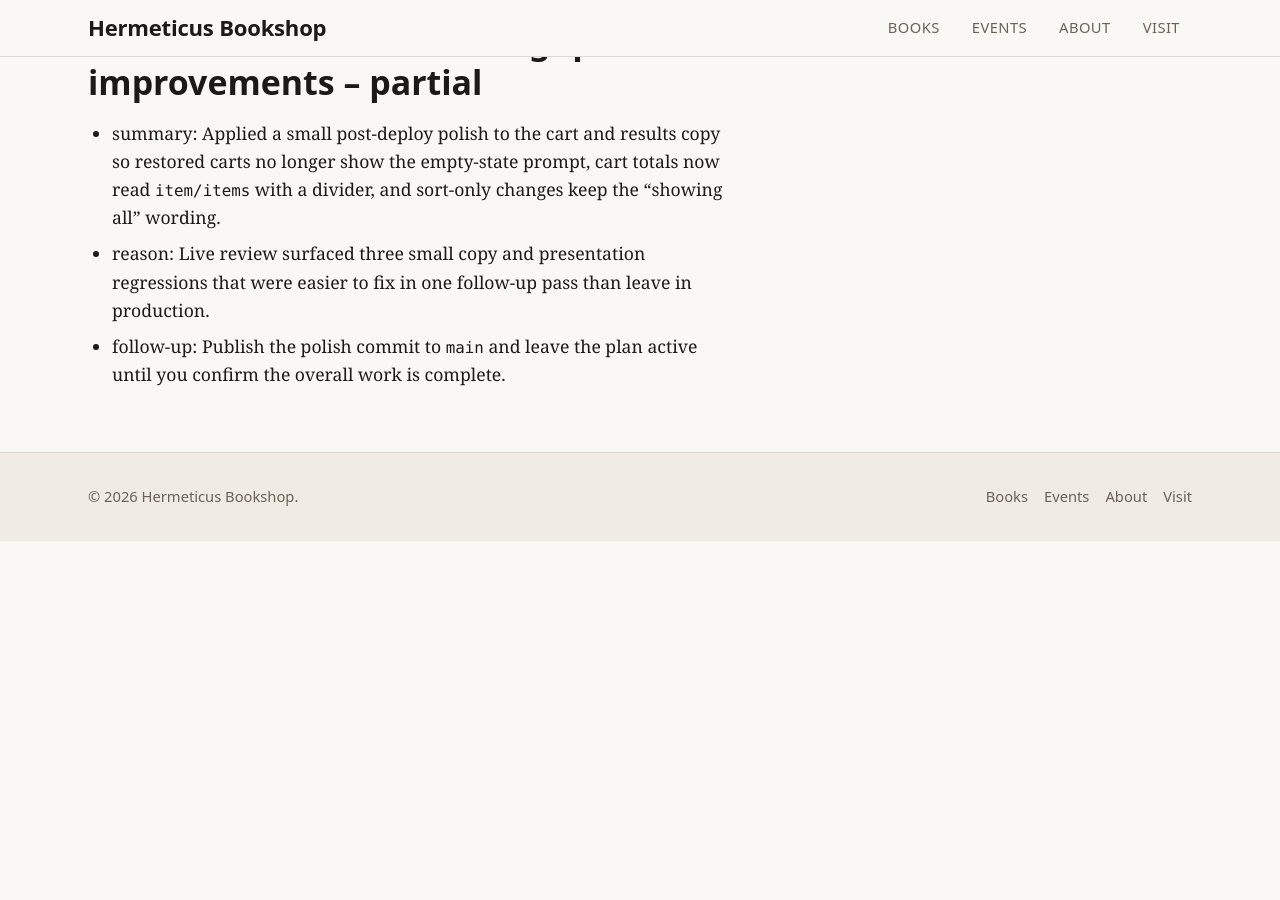
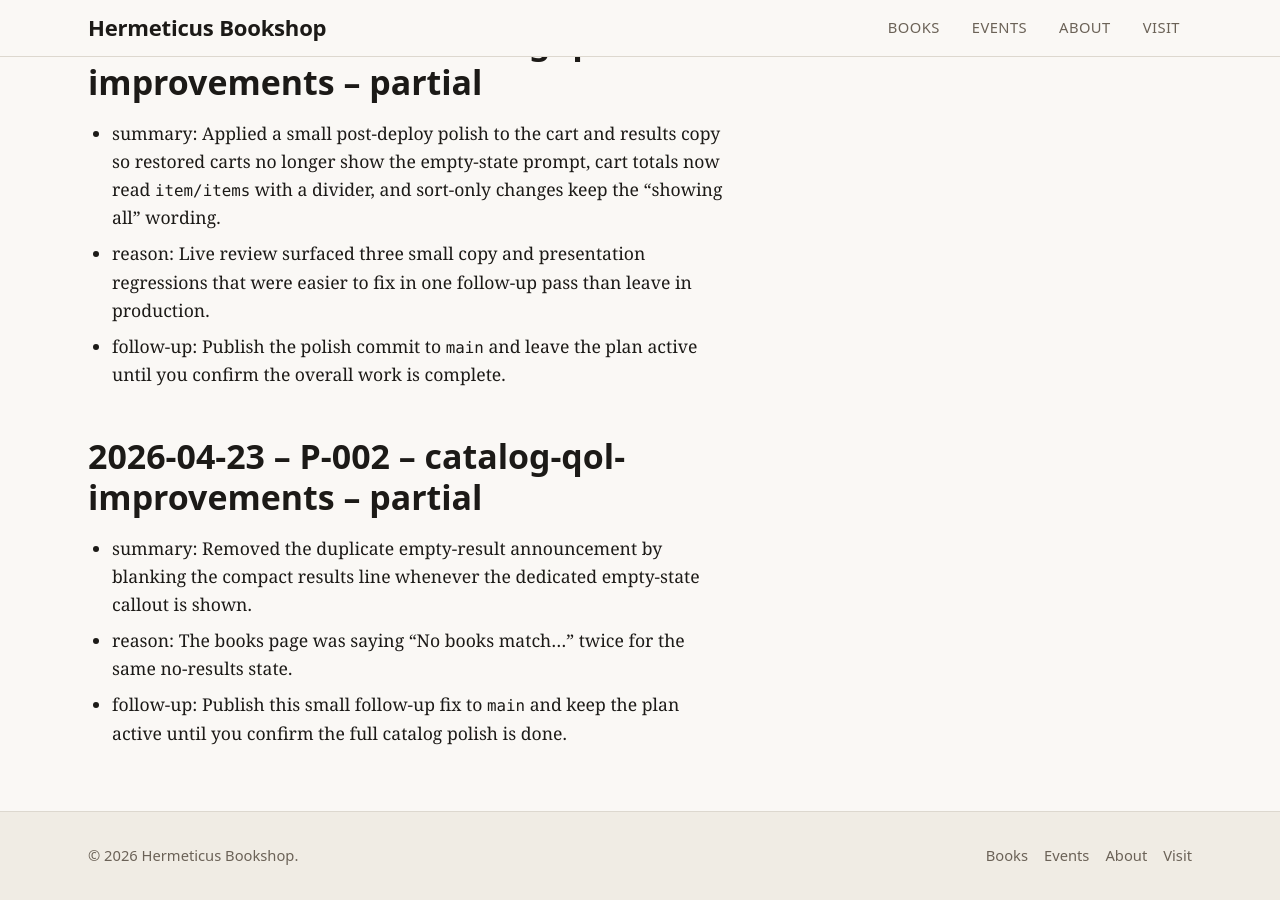
Before and after one commit to strangecode/hermeticus, a Jekyll site: the page built from plans/progress.md, in a window 1280 px wide and 900 px high, scrolled down 4927 px. Built offline with Jekyll 4.4.1, drawn with Linux system fonts in a browser that asks for light colours; our own code applies the rules of GitHub Pages for plain Markdown files; before the commit the page ends 5468 px from its top, so only the background shows below that.

Commit message:
fix(catalog): remove duplicate empty-results copy
Blank the compact results line when no catalog items match so the
dedicated empty-state callout remains the only no-results message.

```diff
--- a/assets/js/main.js
+++ b/assets/js/main.js
@@ -225,7 +225,7 @@
     }
 
     if (visibleCount === 0) {
-      return "No books match the current search and filter.";
+      return "";
     }
 
     return (
--- a/plans/progress.md
+++ b/plans/progress.md
@@ -75,3 +75,8 @@
 - summary: Applied a small post-deploy polish to the cart and results copy so restored carts no longer show the empty-state prompt, cart totals now read `item/items` with a divider, and sort-only changes keep the “showing all” wording.
 - reason: Live review surfaced three small copy and presentation regressions that were easier to fix in one follow-up pass than leave in production.
 - follow-up: Publish the polish commit to `main` and leave the plan active until you confirm the overall work is complete.
+
+## 2026-04-23 – P-002 – catalog-qol-improvements – partial
+- summary: Removed the duplicate empty-result announcement by blanking the compact results line whenever the dedicated empty-state callout is shown.
+- reason: The books page was saying “No books match…” twice for the same no-results state.
+- follow-up: Publish this small follow-up fix to `main` and keep the plan active until you confirm the full catalog polish is done.
```
Also changed, not shown: plans/active/P-002-catalog-qol-improvements.md (+2 -0 lines).
